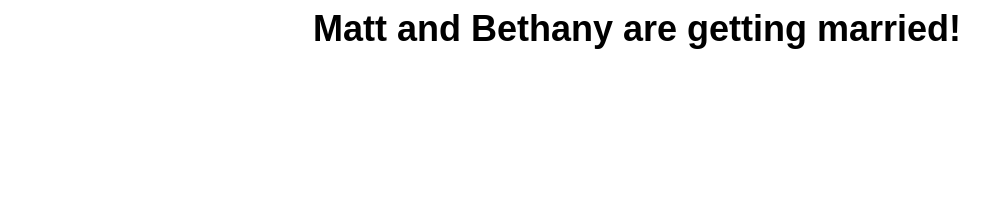
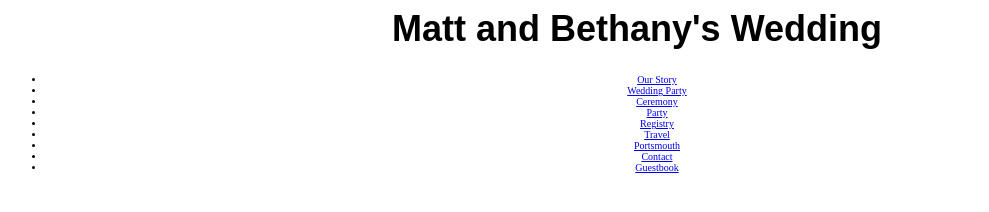
Before and after one commit to mattfurtado/mattandbethanyswedding, a plain HTML site: page index.html in a window 1280 px wide. Shown: the whole page, without its empty margins (3-992 px from the left). Drawn offline with nearby package versions, Linux system fonts and the light colour scheme.

Commit message:
Setup initial nav.

```diff
--- a/index.html
+++ b/index.html
@@ -7,7 +7,22 @@
     <script type="text/javascript">try{Typekit.load();}catch(e){}</script>
   </head>
   <body>
-    <h1>Matt and Bethany are getting married!</h1>
+    <header>
+      <h1>Matt and Bethany's Wedding</h1>
+    </header>
+    <nav>
+      <ul id="main-nav">
+        <li><a href="#">Our Story</a></li>
+        <li><a href="#">Wedding Party</a></li>
+        <li><a href="#">Ceremony</a></li>
+        <li><a href="#">Party</a></li>
+        <li><a href="#">Registry</a></li>
+        <li><a href="#">Travel</a></li>
+        <li><a href="#">Portsmouth</a></li>
+        <li><a href="#">Contact</a></li>
+        <li><a href="#">Guestbook</a></li>
+      </ul>
+    </nav>
     <script src="//cdnjs.cloudflare.com/ajax/libs/jquery/2.1.1/jquery.min.js"></script>
     <!--<script>
       var kkeys = [], konami = "38,38,40,40,37,39,37,39,66,65";
```
